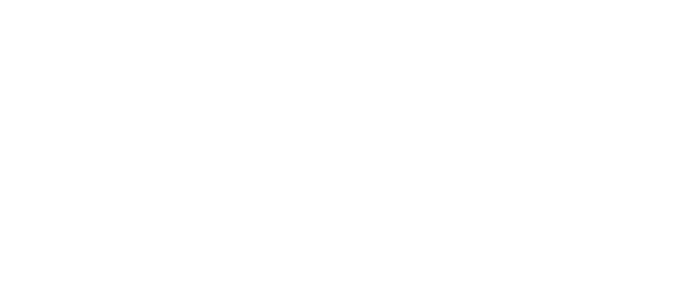
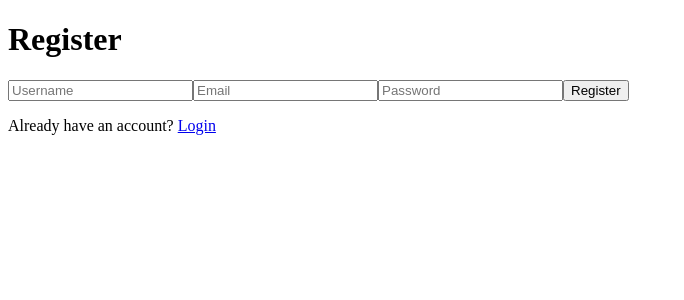
Before and after one commit to zineblouniri/TaskFlow, a React (Vite) app in the folder client/: page /register in a window 1280 px wide. Before the commit this address had no page. Shown: the top 300 px of the page, without its empty margins (0-684 px from the left). Built offline with nearby package versions, Linux system fonts and the light colour scheme.

Commit message:
Add user registration, add project creation feature and improve tasks page structure

```diff
--- a/client/src/App.jsx
+++ b/client/src/App.jsx
@@ -3,12 +3,14 @@ import Login from "./pages/Login.jsx";
 import Dashboard from "./pages/Dashboard.jsx";
 import Tasks from "./pages/Tasks.jsx";
 import ProtectedRoute from "./components/ProtectedRoute.jsx";
+import Register from "./pages/Register.jsx";
 function App() {
   return (
     <div className="App">
       <Router>
         <Routes>
           <Route path="/login" element={<Login />} />
+          <Route path="/register" element={<Register />} />
           <Route path="/dashboard" element={<ProtectedRoute><Dashboard /></ProtectedRoute>} />
           <Route path="/tasks/:projectId" element={<ProtectedRoute><Tasks /></ProtectedRoute>} />
         </Routes>
--- a/client/src/pages/Dashboard.jsx
+++ b/client/src/pages/Dashboard.jsx
@@ -24,14 +24,43 @@ const Dashboard = () => {
         getProjects()
     }, [])
 
+    const [name , setName] = useState('')
+    const [description , setDescription] = useState('')
+
+    const handleSubmit = async (e) => {
+        e.preventDefault();
+        try {
+            const res = await API.post('/projects', {name, description})
+            console.log(res)
+            setProjects((prev) => [...prev, res.data])
+            setName('')
+            setDescription('')
+        } catch (error) {
+            alert("Failed to create project");
+            console.log("Error creating project:", error);
+        }
+    }
+
   return (
     <div>
       <h1>Dashboard</h1>
       <button onClick={handleLogout}>Logout</button>
+      <div>
+        <h2>Add Project</h2>
+        <form onSubmit={handleSubmit}>
+            <input type="text" required placeholder="Title"  value={name} onChange={(e) => setName(e.target.value)} />
+            <input type="text" required placeholder="Description"  value={description} onChange={(e) => setDescription(e.target.value)} />
+            <button type="submit">Add Project</button>
+        </form>
+      </div>
+      <div>
+        <h2>Projects</h2>
+
+
         {projects.length === 0 ? <p>No projects found</p> : (
             <ul>
                 {projects.map((project) => (
-                    <li onClick={() => navigate(`/tasks/${project.id}`)} key={project.id}>
+                    <li style={{ cursor: "pointer" }} onClick={() => navigate(`/tasks/${project.id}`)} key={project.id}>
                         <h3>{project.name}</h3>
                         <p>Description: {project.description}</p>
                         <p>Created at: {new Date(project.created_at).toLocaleDateString()}</p>
@@ -39,7 +68,7 @@ const Dashboard = () => {
                 ))}
             </ul>
         )}
-
+       </div>
     </div>
   )
 }
--- a/client/src/pages/Login.jsx
+++ b/client/src/pages/Login.jsx
@@ -39,6 +39,7 @@ const Login = () => {
                 {loading ? "Logging in..." : "Login"}
             </button>
         </form>
+        <p>Don't have an account? <a href="/register">Register</a></p>
     </div>
   )
 }
--- a/client/src/pages/Register.jsx
+++ b/client/src/pages/Register.jsx
@@ -0,0 +1,40 @@
+import React from 'react'
+import API from '../api/axios.js'
+import { useNavigate } from 'react-router-dom'
+
+const Register = () => {
+    const [formData, setFormData] = React.useState({
+        name: '',
+        email: '',
+        password: ''
+    })
+    const {name, email, password} = formData
+    const navigate = useNavigate()
+    const handleChange = (e) => {
+        setFormData((prev) => ({...prev , [e.target.name] : e.target.value}))
+    }
+    const handleSubmit = async (e) => {
+        e.preventDefault()
+        try {
+            const res = await API.post('/auth/register',formData)
+            console.log('User registered successfully:', res.data)
+            navigate('/dashboard')
+        } catch (error) {
+            console.error('Error registering user:', error)
+        }
+    }
+  return (
+    <div>
+        <h1>Register</h1>
+        <form onSubmit={handleSubmit}>
+            <input type="text" required placeholder="Username" name='name' value={name} onChange={handleChange}/>
+            <input type="email" required placeholder="Email" name='email' value={email} onChange={handleChange}/>
+            <input type="password" required placeholder="Password" name='password' value={password} onChange={handleChange} />
+            <button type="submit">Register</button>
+        </form>
+        <p>Already have an account? <a href="/login">Login</a></p>
+    </div>
+  )
+}
+
+export default Register
--- a/client/src/pages/Tasks.jsx
+++ b/client/src/pages/Tasks.jsx
@@ -70,6 +70,8 @@ const Tasks = () => {
   }, [projectId]);
   return (
     <div>
+      <h1>Add Task</h1>
+      <div>
         <form  onSubmit={handleSubmit}>
           <input
             type="text"
@@ -103,7 +105,9 @@ const Tasks = () => {
           />
           <button type="submit">Add Task</button>
         </form>
-      <h1>Tasks for project {projectId}</h1>
+        </div>
+        <div>
+      <h1>Tasks for project :</h1>
       {tasks.length === 0 ? (
         <p>No tasks found for this project</p>
       ) : (
@@ -118,6 +122,7 @@ const Tasks = () => {
                 <option value="done">Done</option>
               </select>
               <p>Priority: {task.priority}</p>
+              <p>Project name: {task.project_name}</p>
               <p>
                 Deadline:{" "}
                 {task.deadline
@@ -129,6 +134,7 @@ const Tasks = () => {
           ))}
         </ul>
       )}
+      </div>
     </div>
   );
 };
```
